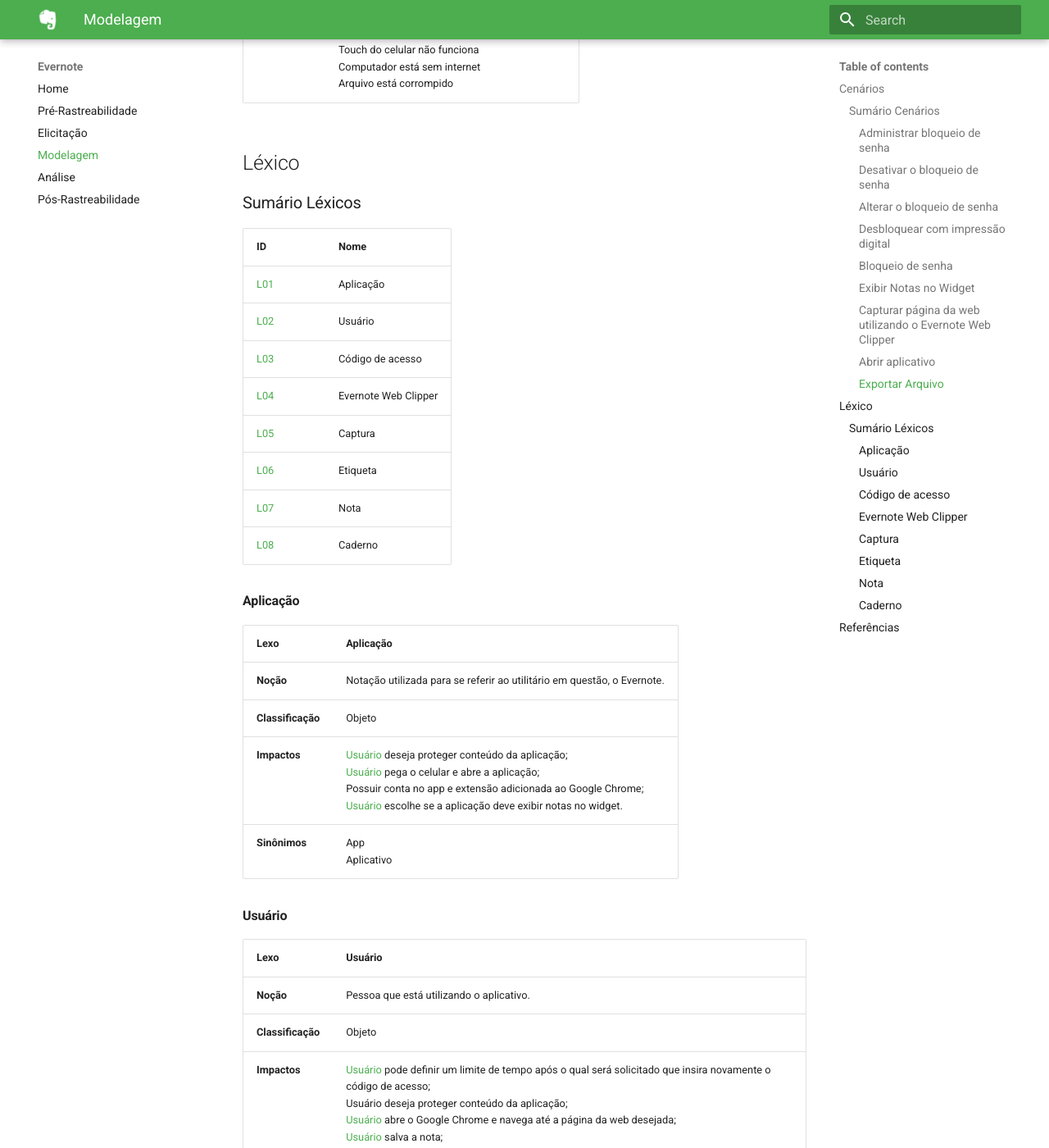
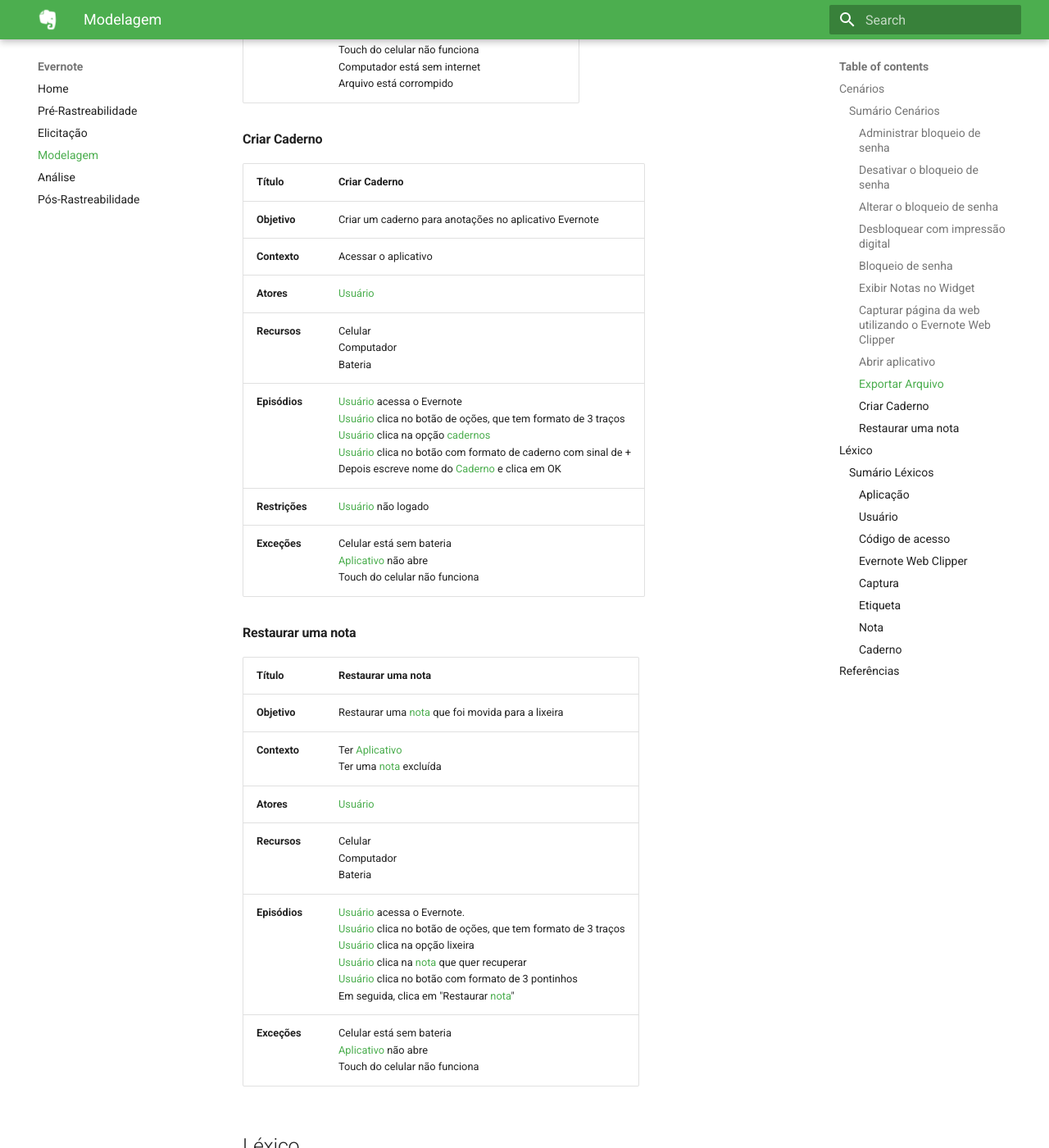
Before and after one commit to Requisitos-2018-2-Evernote/Evernote, an MkDocs documentation site: the page built from docs/Modelagem.md, in a window 1280 px wide and 1400 px high, scrolled down 6500 px. Shown: the whole window at 82% size. Built offline with MkDocs 1.6.1 and Material for MkDocs 9.7.7, drawn with Linux system fonts in a browser that asks for light colours; old or Windows-style settings are respelled for this version of MkDocs.

Commit message:
adicionando mais cenários

```diff
--- a/docs/Modelagem.md
+++ b/docs/Modelagem.md
@@ -118,6 +118,29 @@
 | **Episódios** | [Usuário](https://requisitos-2018-2-evernote.github.io/Evernote/Modelagem/#usuario) salva pdf pelo computador em uma [nota](https://requisitos-2018-2-evernote.github.io/Evernote/Modelagem/#nota)<br> [Usuário](https://requisitos-2018-2-evernote.github.io/Evernote/Modelagem/#usuario) abre o aplicativo pelo celular <br> [Usuário](https://requisitos-2018-2-evernote.github.io/Evernote/Modelagem/#usuario) acessa arquivo salvo |
 | **Exceções** | Celular está sem bateria <br> Aplicativo não abre <br> Touch do celular não funciona <br> Computador está sem internet <br> Arquivo está corrompido |
 
+#### Criar Caderno
+
+| Título | Criar Caderno |
+|-----------|------------------|
+| **Objetivo** | Criar um caderno para anotações no aplicativo Evernote |
+| **Contexto** | Acessar o aplicativo |
+| **Atores** | [Usuário](https://requisitos-2018-2-evernote.github.io/Evernote/Modelagem/#usuario)|
+| **Recursos** | Celular <br> Computador <br> Bateria |
+| **Episódios** | [Usuário](https://requisitos-2018-2-evernote.github.io/Evernote/Modelagem/#usuario) acessa o Evernote <br> [Usuário](https://requisitos-2018-2-evernote.github.io/Evernote/Modelagem/#usuario) clica no botão de oções, que tem formato de 3 traços <br>  [Usuário](https://requisitos-2018-2-evernote.github.io/Evernote/Modelagem/#usuario) clica na opção [cadernos](https://requisitos-2018-2-evernote.github.io/Evernote/Modelagem/#caderno) <br> [Usuário](https://requisitos-2018-2-evernote.github.io/Evernote/Modelagem/#usuario) clica no botão com formato de caderno com sinal de + <br> Depois escreve nome do [Caderno](https://requisitos-2018-2-evernote.github.io/Evernote/Modelagem/#caderno) e clica em OK |
+| **Restrições** | [Usuário](https://requisitos-2018-2-evernote.github.io/Evernote/Modelagem/#usuario) não logado |
+| **Exceções** | Celular está sem bateria <br> [Aplicativo](https://requisitos-2018-2-evernote.github.io/Evernote/Modelagem/#aplicacao) não abre <br> Touch do celular não funciona |
+
+#### Restaurar uma nota
+
+| Título | Restaurar uma nota |
+|-----------|------------------|
+| **Objetivo** | Restaurar uma [nota](https://requisitos-2018-2-evernote.github.io/Evernote/Modelagem/#nota) que foi movida para a lixeira |
+| **Contexto** | Ter [Aplicativo](https://requisitos-2018-2-evernote.github.io/Evernote/Modelagem/#aplicacao) <br> Ter uma [nota](https://requisitos-2018-2-evernote.github.io/Evernote/Modelagem/#nota) excluída|
+| **Atores** | [Usuário](https://requisitos-2018-2-evernote.github.io/Evernote/Modelagem/#usuario)|
+| **Recursos** | Celular <br> Computador <br> Bateria |
+| **Episódios** | [Usuário](https://requisitos-2018-2-evernote.github.io/Evernote/Modelagem/#usuario) acessa o Evernote. <br> [Usuário](https://requisitos-2018-2-evernote.github.io/Evernote/Modelagem/#usuario) clica no botão de oções, que tem formato de 3 traços <br> [Usuário](https://requisitos-2018-2-evernote.github.io/Evernote/Modelagem/#usuario) clica na opção lixeira <br> [Usuário](https://requisitos-2018-2-evernote.github.io/Evernote/Modelagem/#usuario) clica na [nota](https://requisitos-2018-2-evernote.github.io/Evernote/Modelagem/#nota) que quer recuperar <br> [Usuário](https://requisitos-2018-2-evernote.github.io/Evernote/Modelagem/#usuario) clica no botão com formato de 3 pontinhos <br> Em seguida, clica em "Restaurar [nota](https://requisitos-2018-2-evernote.github.io/Evernote/Modelagem/#nota)" |
+| **Exceções** | Celular está sem bateria <br> [Aplicativo](https://requisitos-2018-2-evernote.github.io/Evernote/Modelagem/#aplicacao) não abre <br> Touch do celular não funciona |
+
 ## Léxico
 
 ### Sumário Léxicos
@@ -146,7 +169,7 @@
 | Lexo | Usuário |
 |-----------|------------------|
 | **Noção** | Pessoa que está utilizando o aplicativo. |
-| **Classificação** | Objeto |
+| **Classificação** | Sujeito |
 | **Impactos** | [Usuário](https://requisitos-2018-2-evernote.github.io/Evernote/Modelagem/#usuario) pode definir um limite de tempo após o qual será solicitado que insira novamente o código de acesso; <br> Usuário deseja proteger conteúdo da aplicação; <br> [Usuário](https://requisitos-2018-2-evernote.github.io/Evernote/Modelagem/#usuario) abre o Google Chrome e navega até a página da web desejada; <br> [Usuário](https://requisitos-2018-2-evernote.github.io/Evernote/Modelagem/#usuario) salva a nota; <br> Poderá utilizar todos os recursos disponíveis na aplicação. |
 | **Sinônimos** | Usuários |
 
```
